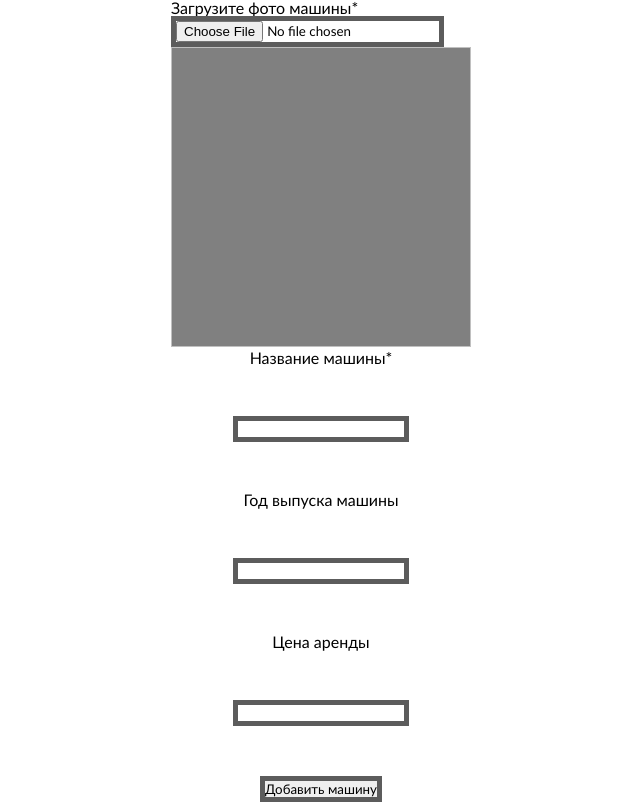
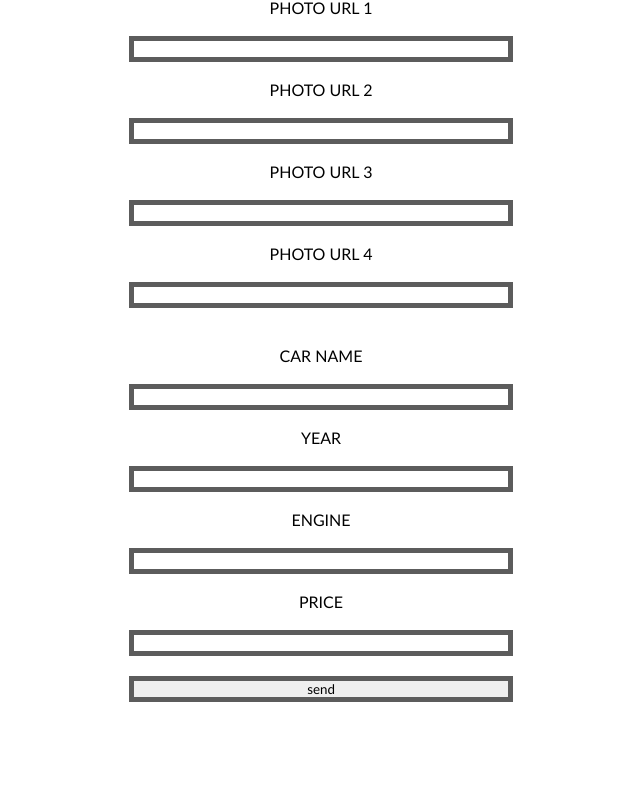
Before and after one commit to Sladkie23/geocar, a PHP site: page / in a window 1280 px wide. Shown: the whole page, without its empty margins (319-959 px from the left). After the commit the page ends 702 px from the top, so only its background shows below. Run offline with PHP 8.4, Linux system fonts and the light colour scheme.

Commit message:
Полное добавление машин через админку

```diff
--- a/admin/admin.css
+++ b/admin/admin.css
@@ -45,30 +45,18 @@ h1,h2, h3, h4, h5, h6{font-style: inherit; font-weight: 400;}
     display: flex;
     flex-direction: column;
     align-items: center;
-    gap: 50px;
-}
-
-.car-image-block {
-    width: 300px;
-    height: 300px;
-}
-
-.car-image {
-    width: 100%;
-    height: 100%;
-    background-color: grey;
-    background-position: center;
-    background-size: cover;
-    background-repeat: no-repeat;
 }
 
 form {
 	display: flex;
 	flex-direction: column;
 	align-items: center;
-	gap: 50px;
+	gap: 20px;
+	width: 100%;
 }
 
 input {
 	border: 5px solid rgb(92, 92, 92);
+	text-align: center;
+	width: 30%;
 }
--- a/admin/admin.js
+++ b/admin/admin.js
@@ -1,34 +1,31 @@
 "use strict"
 //переменные
-
-const imageInput = document.getElementById("imageInput")
-const carImage = document.getElementById("carImage")
 const form = document.getElementById('form')
-
-//отображение картинки после загрузки
-
-imageInput.addEventListener("input",(event)=> {
-    let reader = new FileReader();
-    reader.onload = function() {
-        carImage.src = reader.result;
-        carImage.style.display = 'block';
-    };
-    reader.readAsDataURL(event.target.files[0]);
-})
-
-
-
-
 //  Отправка данных на сервер
 
 form.addEventListener('submit',(event)=>{
     event.preventDefault()
     const data = {
-        name: document.getElementById('name').value,
-        year: document.getElementById('date').value,
-        price: document.getElementById('price').value,
+        photo1: document.getElementById("photo1").value,
+        photo2: document.getElementById("photo2").value,
+        photo3: document.getElementById("photo3").value,
+        photo4: document.getElementById("photo4").value,
+        name: document.getElementById("name").value,
+        year: document.getElementById("year").value,
+        engine: document.getElementById("engine").value,
+        price: document.getElementById("price").value
     }
-    return sendData('./addcar.php', data)
+    document.getElementById("photo1").value = ""
+    document.getElementById("photo2").value = ""
+    document.getElementById("photo3").value = ""
+    document.getElementById("photo4").value = ""
+    document.getElementById("name").value = ""
+    document.getElementById("year").value = ""
+    document.getElementById("engine").value = ""
+    document.getElementById("price").value = ""
+    alert("Car added!")
+
+    return sendData('/addcar.php', data)
 })
 
 
--- a/admin/index.html
+++ b/admin/index.html
@@ -9,21 +9,24 @@
 <body>
     <div class="new-car-block">
         <form method="post" id="form">
-            <div class="car-image-block">
-                <label>Загрузите фото машины*</label>
-                <input  id="imageInput" name="photo" type="file">
-                <img id="carImage" class="car-image">
-            </div>
-            <label >Название машины*</label>
-            <input id="name" name="name" type="text" required>
-
-            <label >Год выпуска машины</label>
-            <input id="date" name="date" type="number">
-
-            <label >Цена аренды</label>
-            <input id="price" name="price" type="number">
-
-            <input type="submit" name="submitForm" value="Добавить машину">
+            <label>PHOTO URL 1</label>
+            <input id="photo1" type="text">
+            <label>PHOTO URL 2</label>
+            <input id="photo2" type="text">
+            <label>PHOTO URL 3</label>
+            <input id="photo3" type="text">
+            <label>PHOTO URL 4</label>
+            <input id="photo4" type="text">
+            <hr>
+            <label>CAR NAME</label>
+            <input id="name" type="text">
+            <label>YEAR</label>
+            <input id="year" type="number">
+            <label>ENGINE</label>
+            <input id="engine" type="text">
+            <label>PRICE</label>
+            <input id="price" type="number">
+            <input type="submit" value="send">
         </form>
     </div>
     <script src="./admin.js"></script>
--- a/public/style.css
+++ b/public/style.css
@@ -256,6 +256,7 @@ h1,h2, h3, h4, h5, h6{font-style: inherit; font-weight: 400;}
     width: 100%;
     height: 100%;
     border-color: rgba(255, 255, 255, 0);
+    object-fit: cover;
 }
 .car__info {
     width: 363px;
```
Also changed, not shown: admin/addcar.php (+8 -3 lines), public/index.html (+0 -44 lines), public/main.js (+69 -17 lines).
